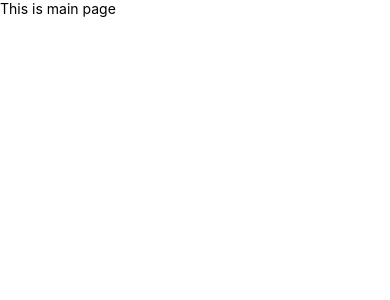
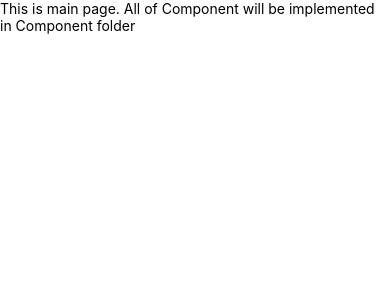
Before and after one commit to DatLe-99/DeliveryLater, a React Native app: screen / in a window 390 px wide. Shown: the top 300 px of the page. Built offline with nearby package versions, Linux system fonts and the light colour scheme.

Commit message:
Update App.js

```diff
--- a/App.js
+++ b/App.js
@@ -21,7 +21,7 @@ export default class App extends Component {
   render() {
     return (
       <View>
-        <Text>This is main page</Text>
+        <Text>This is main page. All of Component will be implemented in Component folder</Text>
       </View>
     );
   }
```
